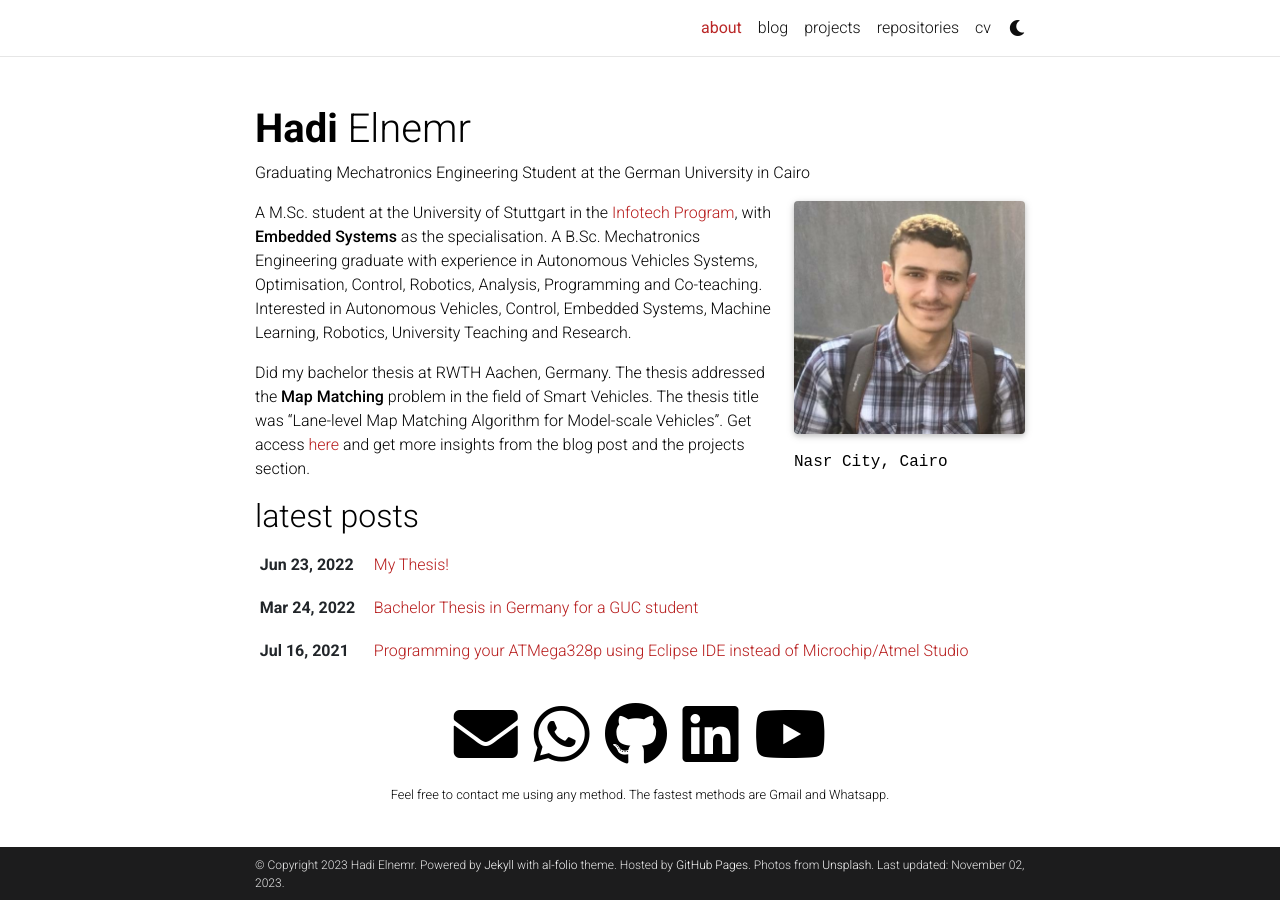
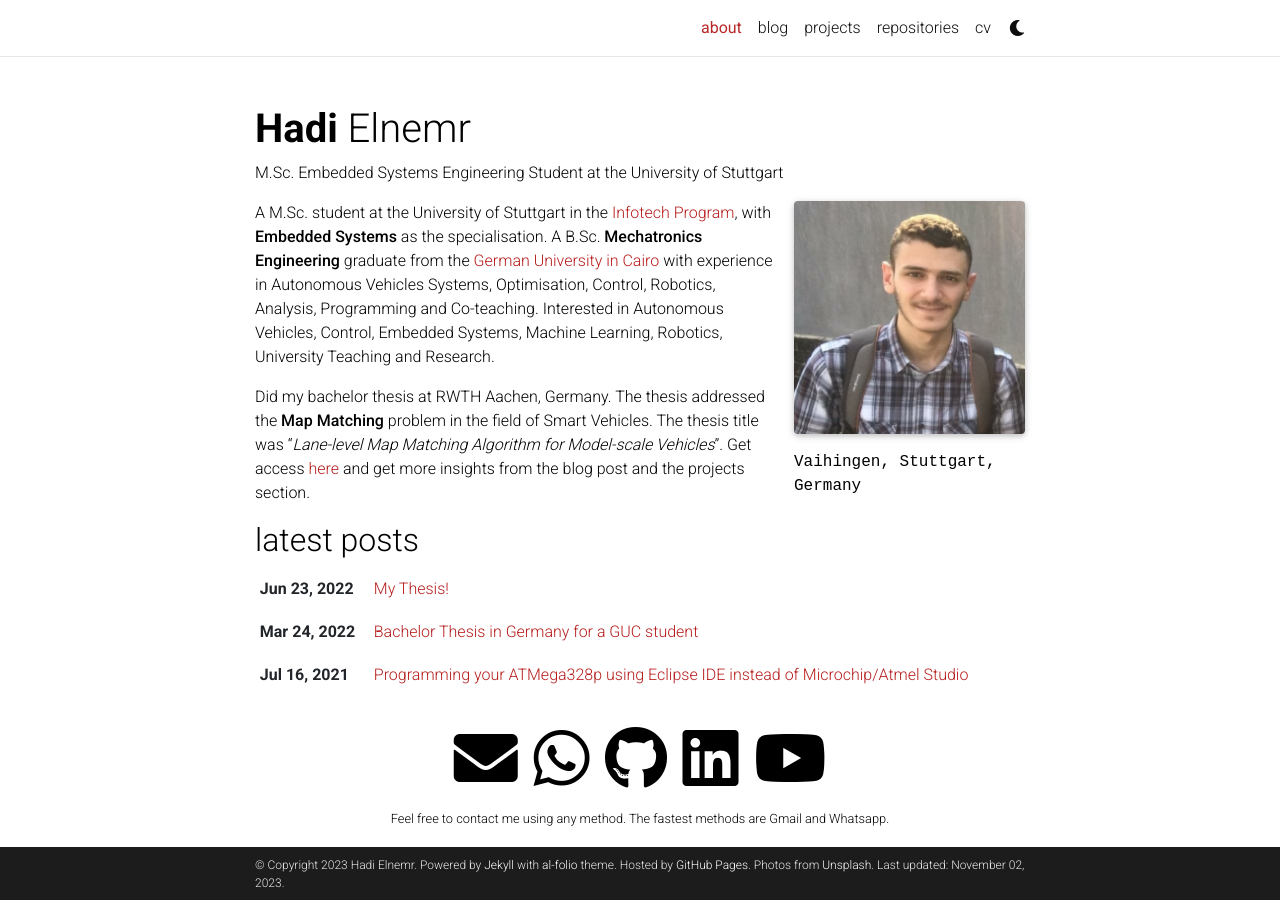
Before and after one commit to HadiElnemr/HadiElnemr.github.io, a Jekyll site: the page built from _pages/about.md, in a window 1280 px wide. Built offline with Jekyll 4.4.1, drawn with Linux system fonts in a browser that asks for light colours; full-size pictures stand in for the smaller copies a plugin makes; comment, search, counter and statistics services are not loaded; a style sheet for code colours, icons or effects is not loaded.

Commit message:
Adds to about page

```diff
--- a/_pages/about.md
+++ b/_pages/about.md
@@ -2,7 +2,7 @@
 layout: about
 title: about
 permalink: /
-subtitle: Graduating Mechatronics Engineering Student at the German University in Cairo
+subtitle: M.Sc. Embedded Systems Engineering Student at the University of Stuttgart
 
 #[German University in Cairo](https://guc.edu.eg). Address. Contacts. Moto. Etc.
 
@@ -11,7 +11,8 @@ profile:
   image: prof_pic.jpg
   image_circular: false # crops the image to make it circular
   address: >
-    <p>Nasr City, Cairo</p>
+    <p>Vaihingen, Stuttgart, Germany</p>
+# <p>from Nasr City, Cairo, Egypt</p>
 
 news: false  # includes a list of news items
 latest_posts: true  # includes a list of the newest posts
@@ -19,6 +20,6 @@ selected_papers: false # includes a list of papers marked as "selected={true}"
 social: true  # includes social icons at the bottom of the page
 ---
 
-A M.Sc. student at the University of Stuttgart in the [Infotech Program](https://www.infotech.uni-stuttgart.de/), with **Embedded Systems** as the specialisation. A B.Sc. Mechatronics Engineering graduate with experience in Autonomous Vehicles Systems, Optimisation, Control, Robotics, Analysis, Programming and Co-teaching. Interested in Autonomous Vehicles, Control, Embedded Systems, Machine Learning, Robotics, University Teaching and Research.
+A M.Sc. student at the University of Stuttgart in the [Infotech Program](https://www.infotech.uni-stuttgart.de/), with **Embedded Systems** as the specialisation. A B.Sc. **Mechatronics Engineering** graduate from the [German University in Cairo](https://www.guc.edu.eg/) with experience in Autonomous Vehicles Systems, Optimisation, Control, Robotics, Analysis, Programming and Co-teaching. Interested in Autonomous Vehicles, Control, Embedded Systems, Machine Learning, Robotics, University Teaching and Research.
 
-Did my bachelor thesis at RWTH Aachen, Germany. The thesis addressed the **Map Matching** problem in the field of Smart Vehicles. The thesis title was "Lane-level Map Matching Algorithm for Model-scale Vehicles". Get access [here](https://drive.google.com/file/d/15J4s3Po5Et_att0-b0f4rIKUhnWFzh9D/view?usp=share_link) and get more insights from the blog post and the projects section.
+Did my bachelor thesis at RWTH Aachen, Germany. The thesis addressed the **Map Matching** problem in the field of Smart Vehicles. The thesis title was "*Lane-level Map Matching Algorithm for Model-scale Vehicles*". Get access [here](https://drive.google.com/file/d/15J4s3Po5Et_att0-b0f4rIKUhnWFzh9D/view?usp=share_link) and get more insights from the blog post and the projects section.
```
